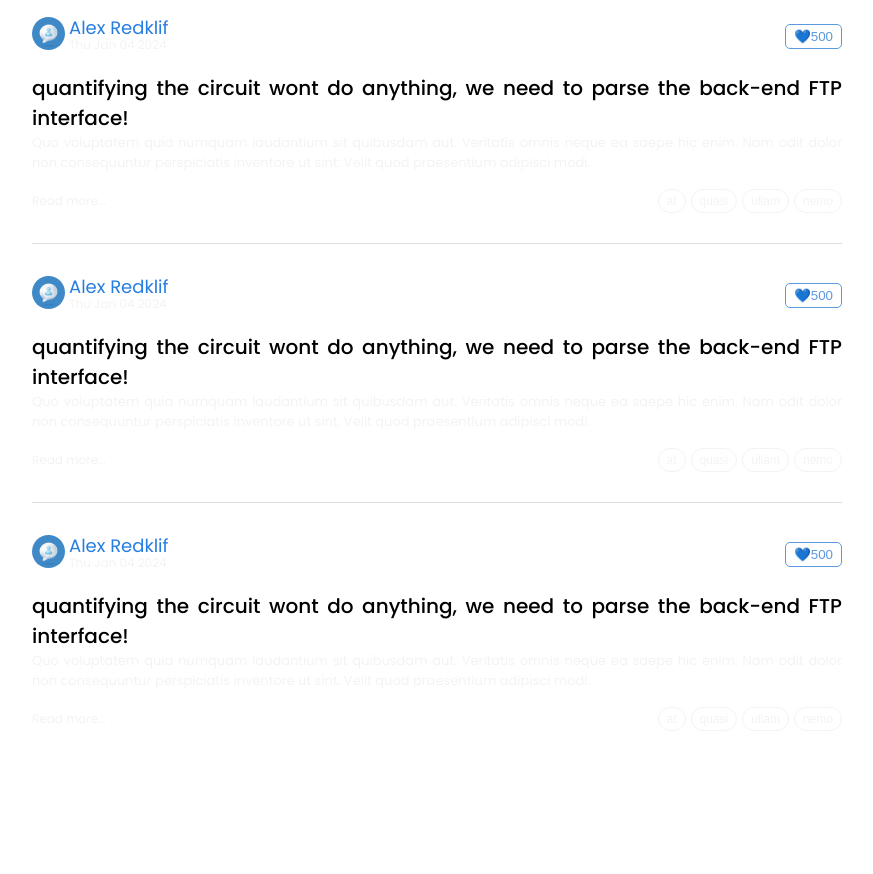
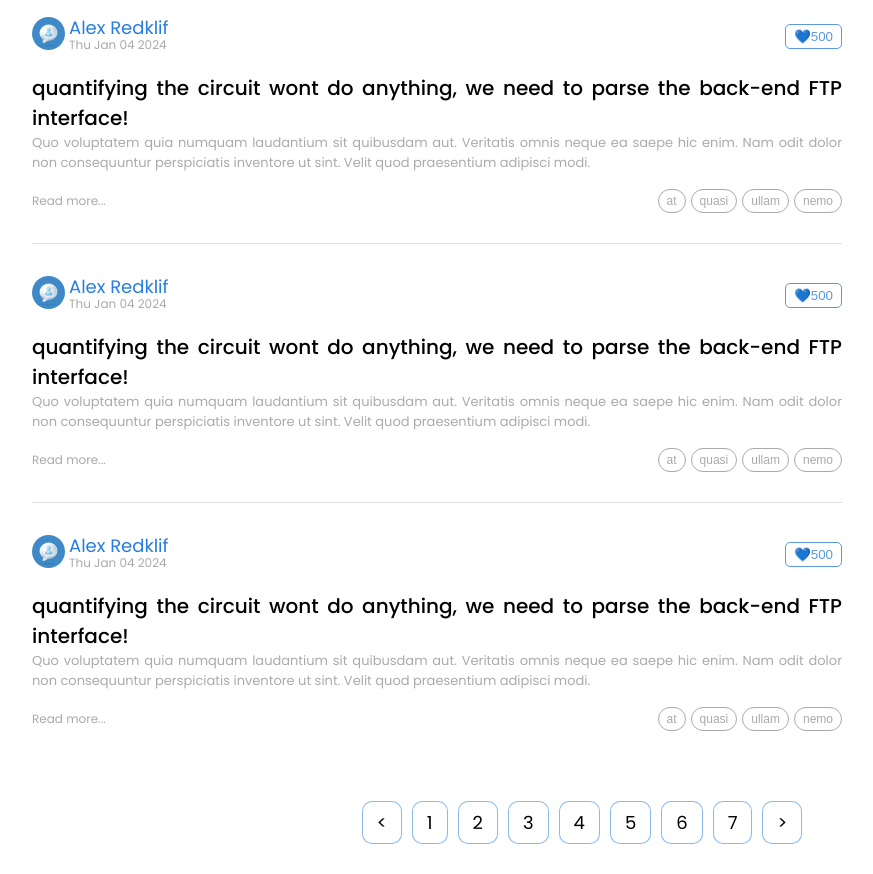
Before and after one commit to AnastasiiaDedela/blogs-project, a React (Vite) app: page / in a window 1280 px wide. Shown: the part 820-1694 px from the top of the page, without its empty margins (53-926 px from the left). Before the commit the page ends 1581 px from the top, so only its background shows below. Built offline with nearby package versions, Linux system fonts and the light colour scheme; a web font is replaced by a local one.

Commit message:
feat: completed pagination markup and styles

```diff
--- a/src/components/BlogItem/BlogItem.module.scss
+++ b/src/components/BlogItem/BlogItem.module.scss
@@ -36,7 +36,7 @@
 }
 
 .date {
-    color: $light-gray;
+    color: #aaa;
     font-size: 12px;
 }
 
@@ -61,7 +61,7 @@
 }
 
 .blogAbout {
-    color: $light-gray;
+    color: #aaa;
     font-size: 13px;
 }
 
@@ -71,7 +71,7 @@
     align-items: center;
 
     p {
-        color: $light-gray;
+        color: #aaa;
     font-size: 12px;
     }
 }
@@ -82,9 +82,9 @@
     column-gap: 5px;
     button {
         border: none;
-        color: $light-gray;
+        color: #aaa;
         background-color: transparent;
-        border: 0.5px solid $light-gray;
+        border: 0.5px solid #aaa;
         border-radius: 15px;
         padding: 4px 8px;
         font-size: 12px;
--- /dev/null
+++ b/src/components/Pagination/index.tsx
@@ -0,0 +1,25 @@
+import styles from './pagination.module.scss';
+
+type PaginationProps = {
+  page: number;
+  setPage: (number: number) => void;
+};
+
+export default function Pagination({ page, setPage }: PaginationProps) {
+  return (
+    <div>
+      <ul className={styles.pagination}>
+        <li>{'<'}</li>
+        {[...Array(7)].map((_, index) => (
+          <li
+            key={index}
+            onClick={() => setPage(index + 1)}
+            className={page === index + 1 ? 'active' : ''}>
+            {index + 1}
+          </li>
+        ))}
+        <li>{'>'}</li>
+      </ul>
+    </div>
+  );
+}
--- /dev/null
+++ b/src/components/Pagination/pagination.module.scss
@@ -0,0 +1,26 @@
+.pagination {
+    list-style: none;
+    padding: 0;
+    margin: 0 auto;
+    margin-top: 40px;
+    display: flex;
+    align-items: center;
+    justify-content: center;
+    font-family: "Poppins", sans-serif;
+
+    li {
+      display: inline-block;
+      padding: 7px 14px;
+      background-color: $light;
+      font-size: 18px;
+      border-radius: 10px;
+      margin-right: 10px;
+      border: 1px solid #267de18a;
+      cursor: pointer;
+
+      &.active, &:hover {
+        background-color: $base-light;
+        color: $light;
+      }
+    }
+  }
--- a/src/pages/Home/Home.module.scss
+++ b/src/pages/Home/Home.module.scss
@@ -1,3 +1,7 @@
+.container {
+    padding-bottom: 30px;
+}
+
 .banner {
     background-color: $base-light;
     text-align: center;
@@ -24,7 +28,7 @@
 .content {
     max-width: 1110px;
     margin: auto;
-    padding-top: 30px;
     display: flex;
     column-gap: 30px;
+    padding-top: 30px;
 }
--- a/src/pages/Home/index.tsx
+++ b/src/pages/Home/index.tsx
@@ -1,8 +1,11 @@
 import TagsSideBar from '@/components/TagsSideBar';
 import styles from './Home.module.scss';
 import BlogList from '@/components/BlogList';
+import { useState } from 'react';
+import Pagination from '@/components/Pagination';
 
 export default function Home() {
+  const [page, setPage] = useState<number>(1);
   return (
     <main>
       <div className={styles.container}>
@@ -14,6 +17,7 @@ export default function Home() {
           <BlogList />
           <TagsSideBar />
         </div>
+        <Pagination page={page} setPage={(number) => setPage(number)} />
       </div>
     </main>
   );
```
